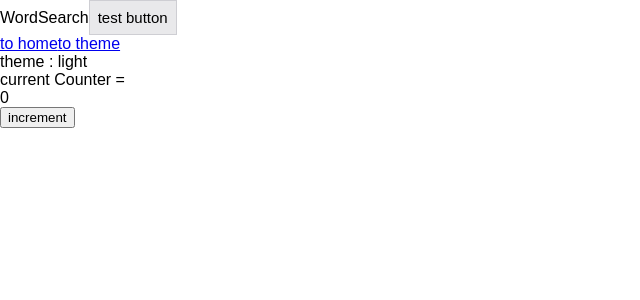
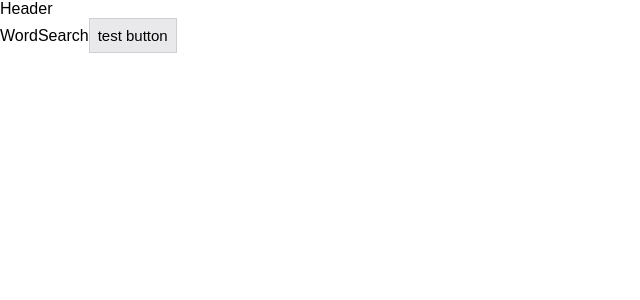
Before and after one commit to Epikem/vocabo, a React app in the folder client/: page / in a window 1280 px wide. Shown: the top 300 px of the page, without its empty margins (0-640 px from the left). Built offline with nearby package versions, Linux system fonts and the light colour scheme.

Commit message:
add Layout to App component - remove theme related elements from App

```diff
--- a/client/src/App.tsx
+++ b/client/src/App.tsx
@@ -1,9 +1,8 @@
 import * as React from 'react';
 import { connect } from 'react-redux';
-import { BrowserRouter, Link, Route, Switch } from 'react-router-dom';
+import { BrowserRouter, Route, Switch } from 'react-router-dom';
 import { ThemeSelection, WordSearch } from './containers';
-import Counter from './containers/Counter';
-import { Button } from './presentational';
+import { Layout } from './presentational';
 import { ThemeProvider } from './theme';
 
 class App extends React.Component<any> {
@@ -13,16 +12,14 @@ class App extends React.Component<any> {
     return (
       <ThemeProvider theme={currentTheme}>
         <BrowserRouter>
+          <Layout>
             <div>
               <Switch>
                 <Route exact={true} path={'/'} component={WordSearch}/>
                 <Route path={'/theme'} component={ThemeSelection}/>
               </Switch>
-            <Link to={'/'}>to home</Link>
-            <Link to={'/theme'}>to theme</Link>
-            <div>theme : {currentTheme.name}</div>
-            <Counter label='dsd' />
             </div>
+          </Layout>
         </BrowserRouter>
       </ThemeProvider>
     );
```
Lines whose indentation alone changed are shown as unchanged.
